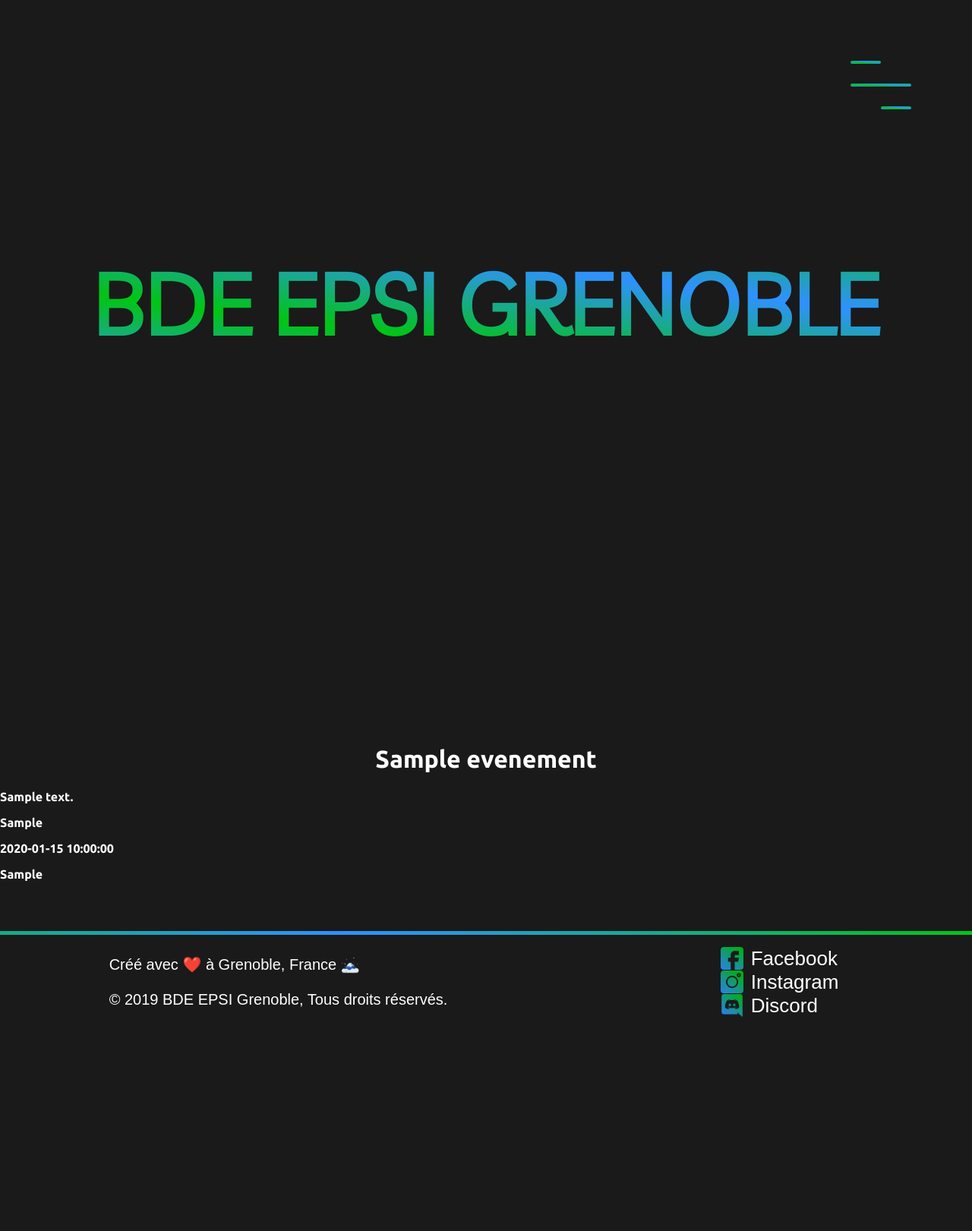
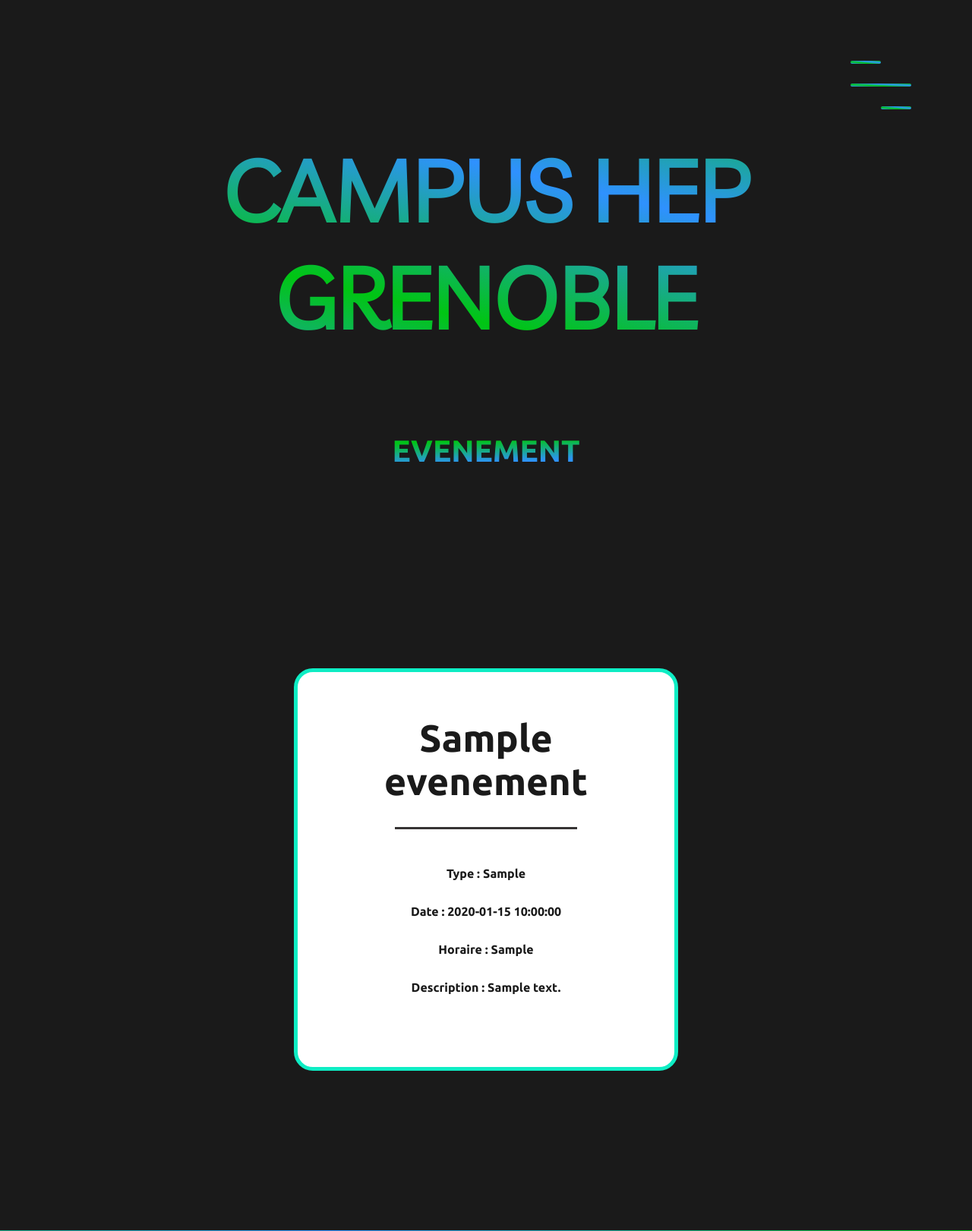
Before and after one commit to Useinbar/WORKSHOP, a PHP site: page /WORKSHOP/evenement.php?id=1 in a window 1280 px wide. Shown: the top 1621 px of the page at 76% size. Before the commit the page ends 1339 px from the top, so only its background shows below. Run offline with PHP 8.4, Linux system fonts and the light colour scheme; tables that the repository leaves empty or names only in its code hold one stand-in row (values such as "Sample post").

Commit message:
evement css

```diff
--- a/Evenement.php
+++ b/Evenement.php
@@ -55,16 +55,17 @@ if (isset($_GET['id']) AND !empty($_GET['id'])){
             </ul>
         </nav>
         <div class="landing-text">
-            <h1>BDE EPSI GRENOBLE</h1>
+            <h1>CAMPUS HEP GRENOBLE</h1>
+            <h6>EVENEMENT</h6>
         </div>
     </header>
 
     <div class="evenement">
         <h1><?= $nom_evenement ?></h1>
-        <p><?= $description_evenement ?></p>
-        <p><?= $type_evenement ?></p>
-        <p><?= $date_evenement ?></p>
-        <p><?= $horaire_evenement ?></p>
+        <p>Type : <?= $type_evenement ?></p>
+        <p>Date : <?= $date_evenement ?></p>
+        <p>Horaire : <?= $horaire_evenement ?></p>
+        <p>Description : <?= $description_evenement ?></p>
     </div>
 
     <footer id="footer">
--- a/style.css
+++ b/style.css
@@ -247,9 +247,12 @@ li{
     user-select: none;
 }
 
-.langing-text h6{
-    font-size: 2rem;
+.landing-text h6{
+    font-size: 2.5rem;
     font-weight: 300px;
+    background-image: linear-gradient(to right bottom, #2f91ff, #00c513, #2f91ff, #00c513);
+    -webkit-background-clip: text;
+    -webkit-text-fill-color: transparent;
 }
 
 
@@ -302,7 +305,7 @@ html{
     }
 
     .nav-link{
-        font-size: 3rem;
+        font-size: 3rem;linear-gradient(to right top, #2f91ff, #00c513, #2f91ff, #00c513);
     }
 }
 
@@ -331,13 +334,39 @@ html{
     }
 }
 
-                                /* FOOTER */
+                                /* EVENEMENT */
 
 .evenement{
-    margin-top: 25rem;
+    margin-top: 20rem;
+    margin-bottom: 10rem;
+    display: flex;
+    flex-direction: column;
+    justify-content: center;
+    align-items: center;
+    align-content: stretch;
+    margin-left: auto;
+    margin-right:auto;
+    text-align: center;
+    background-color: white;
+    color: #1a1a1a;
+    width: 35vw;
+    border-radius: 25px;
+    padding: 1.5rem;
+    padding-bottom: 5rem;
+    border-style: solid;
+    border-width: 5px;
+    border-color: #0eedc4;
 }
 
 .evenement h1{
-    text-align: center;
-    text
+    display: flex;
+    flex-direction: column;
+    justify-content: center;
+    align-items: center;
+    align-content: stretch;
+    width: 30vh;
+    font-size: 50px;
+    padding-bottom: 2rem;
+    border-bottom: 3px solid #363434;
+
 }
```
